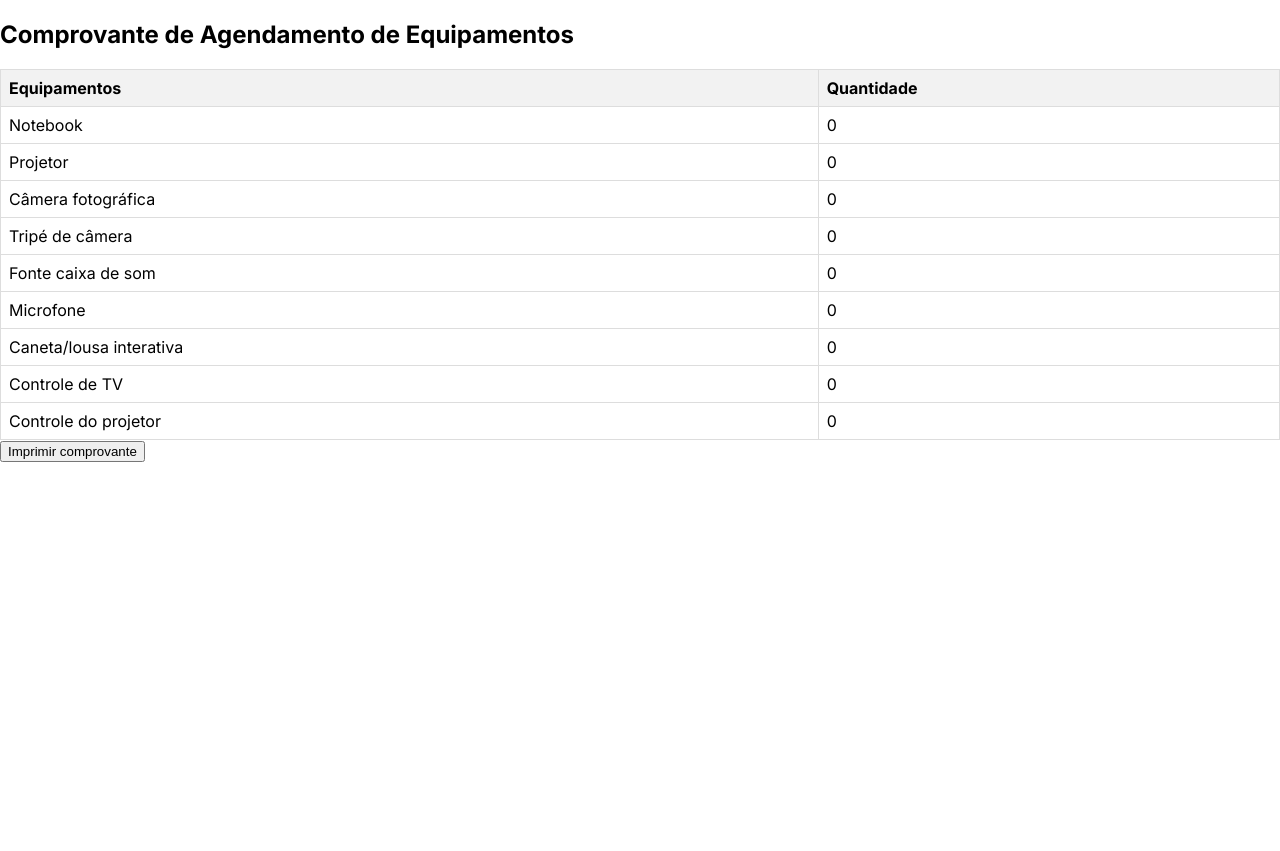
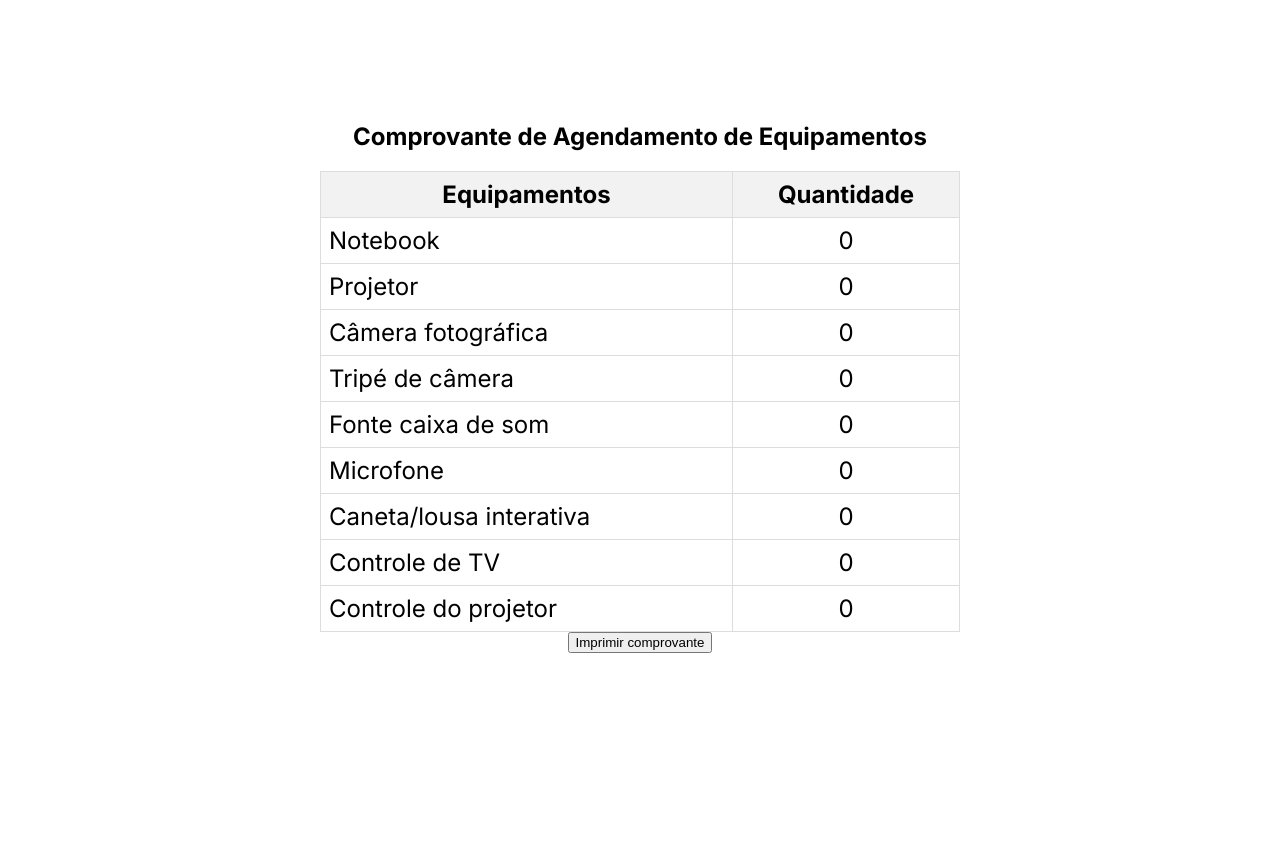
Before and after one commit to Caissars/senac-equipamentos, a Django app: template templates/proof/index.html in a window 1280 px wide. Before the commit the page ends 462 px from the top, so only its background shows below. Run offline with Django 5.2, Linux system fonts and the light colour scheme; the template is opened without the code that fills it, so the values that code supplies are empty.

Commit message:
proof-template: posicionando elementos ao centro

```diff
--- a/templates/proof/index.html
+++ b/templates/proof/index.html
@@ -11,44 +11,44 @@
 
     <table>
         <tr>
-            <th>Equipamentos</th>
-            <th>Quantidade</th>
+            <th class="title">Equipamentos</th>
+            <th class="title">Quantidade</th>
         </tr>
         <tr>
             <td>Notebook</td>
-            <td>0</td>
+            <td class="qtd">0</td>
         </tr>
         <tr>
             <td>Projetor</td>
-            <td>0</td>
+            <td class="qtd">0</td>
         </tr>
         <tr>
             <td>Câmera fotográfica</td>
-            <td>0</td>
+            <td class="qtd">0</td>
         </tr>
         <tr>
             <td>Tripé de câmera</td>
-            <td>0</td>
+            <td class="qtd">0</td>
         </tr>
         <tr>
             <td>Fonte caixa de som</td>
-            <td>0</td>
+            <td class="qtd">0</td>
         </tr>
         <tr>
             <td>Microfone</td>
-            <td>0</td>
+            <td class="qtd">0</td>
         </tr>
         <tr>
             <td>Caneta/lousa interativa</td>
-            <td>0</td>
+            <td class="qtd">0</td>
         </tr>
         <tr>
             <td>Controle de TV</td>
-            <td>0</td>
+            <td class="qtd">0</td>
         </tr>
         <tr>
             <td>Controle do projetor</td>
-            <td>0</td>
+            <td class="qtd">0</td>
         </tr>
     </table>
 
--- a/templates/proof/proof.css
+++ b/templates/proof/proof.css
@@ -6,11 +6,27 @@ html, body{
     margin: 0;
     box-sizing: border-box;
     font-family: 'Inter', sans-serif;
+
+    display: flex;
+    flex-direction: column;
+    margin-top: 4%;
+    align-items: center;
 }
 
 table {
+    width: 50vw;
     border-collapse: collapse;
-    width: 100%;
+
+    font-size: 1.5rem;
+    font-weight: 400;
+}
+
+table .title{
+    text-align: center;
+}
+
+table .qtd{
+    text-align: center;
 }
 
 th, td {
```
